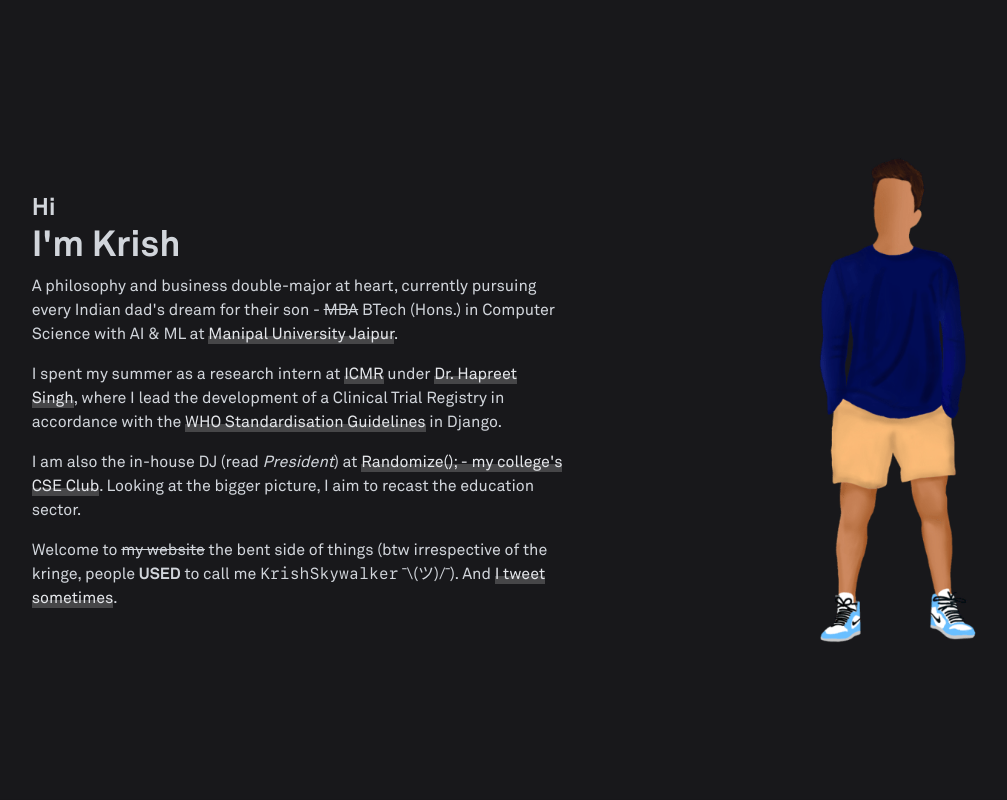
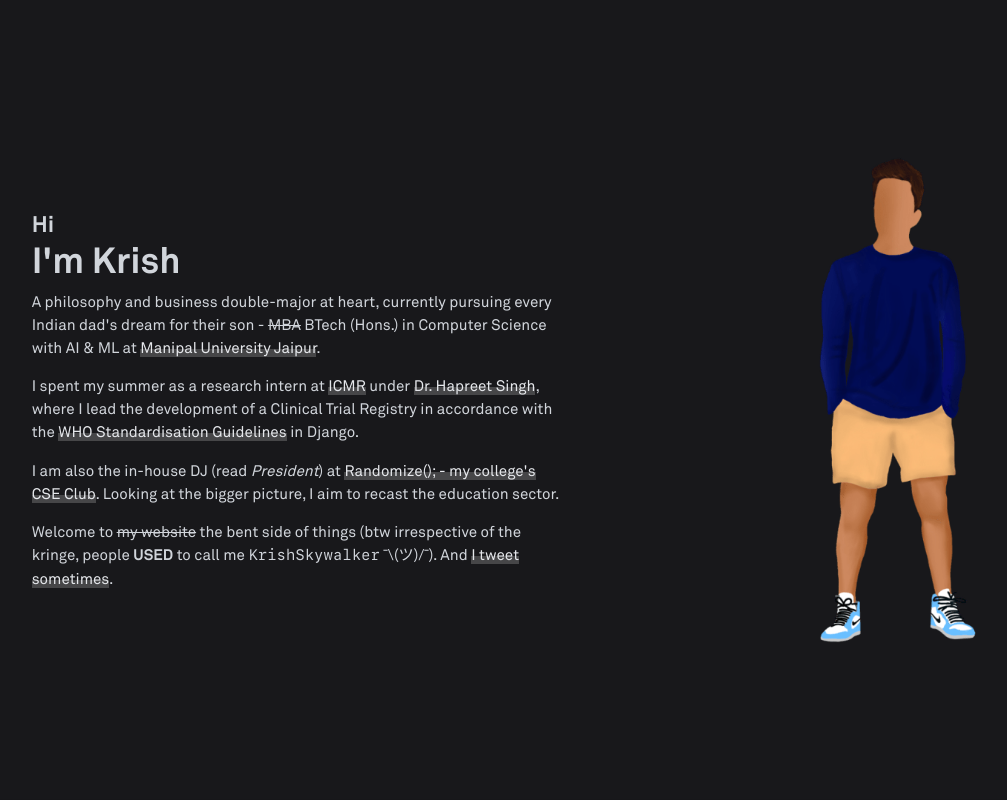
Before and after one commit to krishgoel/krishgoel.com, a SvelteKit app: page / in a window 1280 px wide. Shown: the top 800 px of the page, without its empty margins (75-1082 px from the left). Built offline with nearby package versions, Linux system fonts and the light colour scheme; no server answers.

Commit message:
CSS Stuff

```diff
--- a/tailwind.config.js
+++ b/tailwind.config.js
@@ -5,8 +5,9 @@
 		extend: {
 			fontSize: {
 				'3xl': '2rem',
-				'2xl': '1.6rem',
-				'xl': '1.5rem',
+				'2xl': '1.5rem',
+				'xl': '1.4rem',
+				'base': '0.95rem',
 			},
 		},
 	},
```
